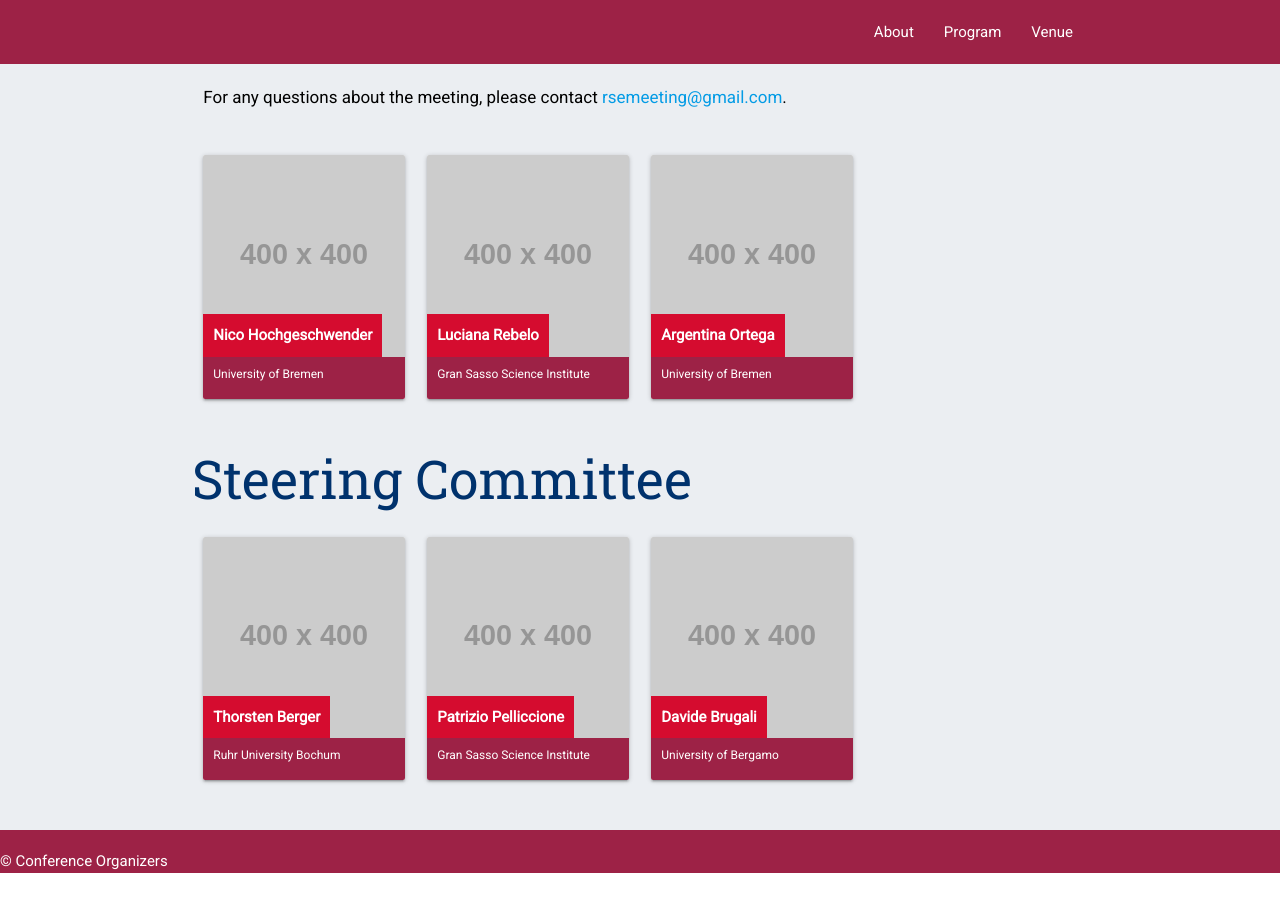
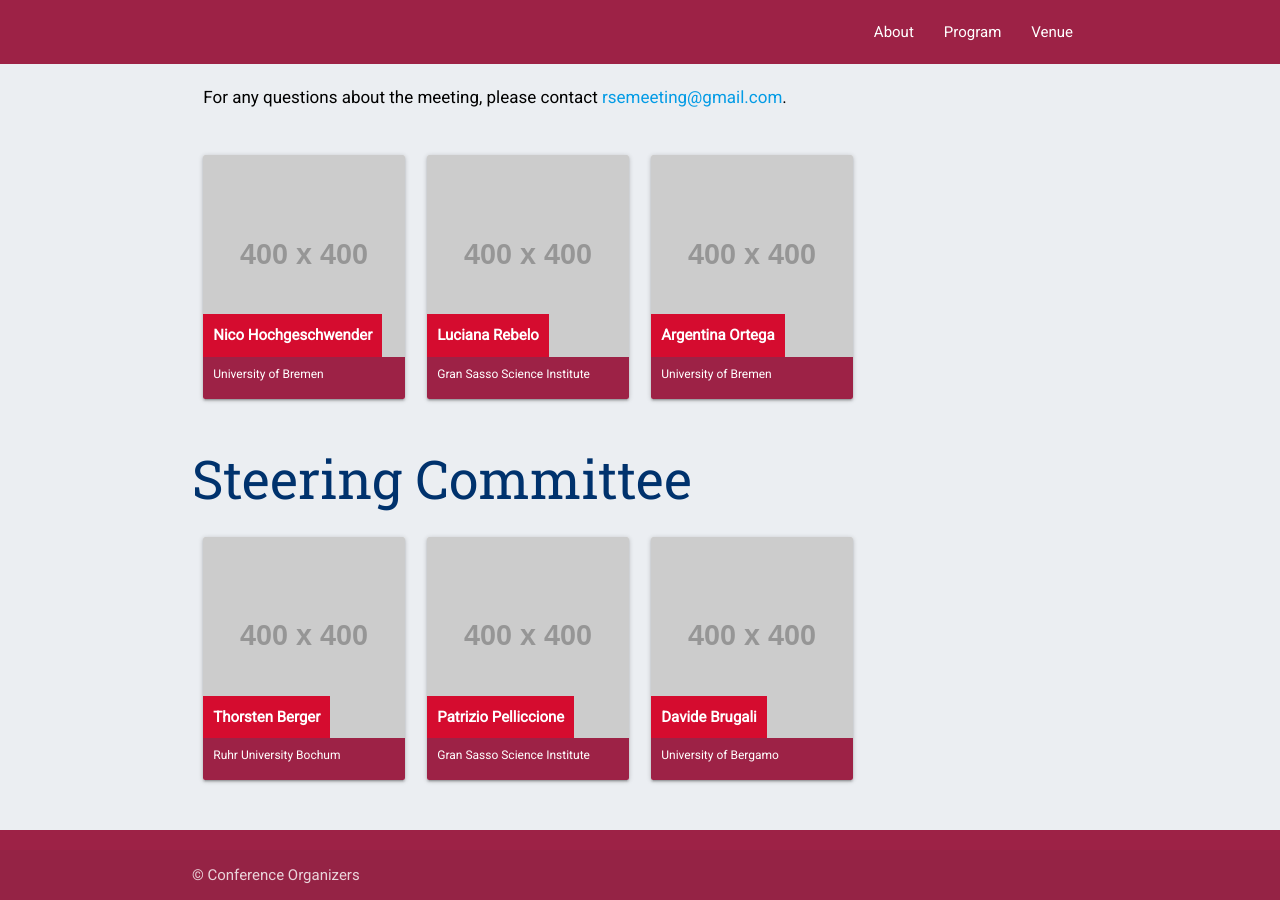
Before and after one commit to rsemeeting/rse2025, a Jekyll site: the page built from index.md, in a window 1280 px wide and 900 px high, scrolled down 1368 px. Built offline with Jekyll 4.4.1, drawn with Linux system fonts in a browser that asks for light colours; our own code applies the rules of GitHub Pages for plain Markdown files; before the commit the page ends 2241 px from its top, so only the background shows below that.

Commit message:
Update footer

```diff
--- a/_includes/footer.html
+++ b/_includes/footer.html
@@ -1,3 +1,8 @@
     <footer class="page-footer" style="background-color: {{site.color.primary-dark}}">
-        &copy; {{site.copyright}}
+        <div class="footer-copyright">
+            <div class="container">
+            &copy; {{site.copyright}}
+            <!-- <a class="grey-text text-lighten-4 right" href="#!">More Links</a> -->
+            </div>
+          </div>
     </footer>
```
